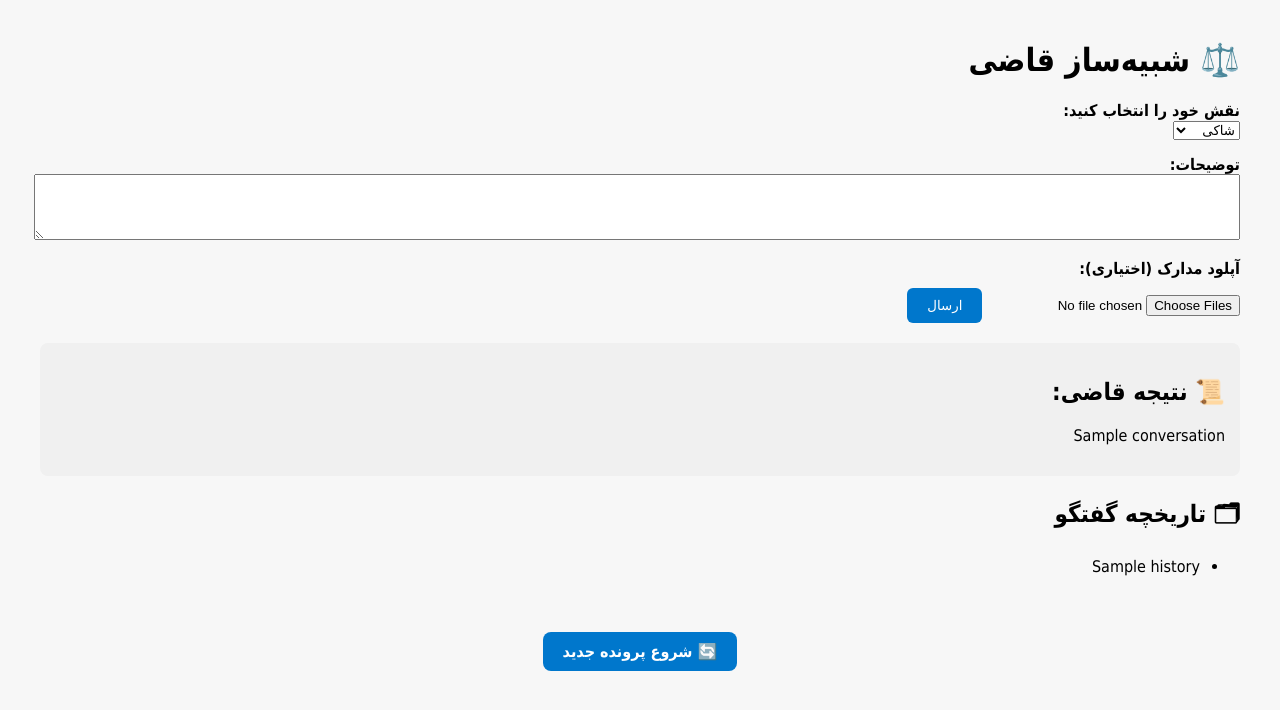
After one commit to infomanian/judge, a Flask app: template templates/index_old.html in a window 1280 px wide. The commit adds this page. Shown: the top 710 px of the page. Run offline with Flask 3, Linux system fonts and the light colour scheme; the template is opened without the code that fills it: most values are stand-ins (such as "Sample title", 1, 10 or a date in 2020).

Commit message:
interface changed

```diff
--- a/static/style.css
+++ b/static/style.css
@@ -7,47 +7,73 @@ body {
 }
 
 .container {
-  max-width: 800px;
-  margin: 20px auto;
-  background: #fff;
+  max-width: 1200px;
+  margin: auto;
   padding: 20px;
-  border-radius: 12px;
-  box-shadow: 0 4px 8px rgba(0,0,0,0.1);
+  font-family: Tahoma, sans-serif;
+  direction: rtl;
 }
 
-h1 {
-  text-align: center;
-  color: #333;
-}
-
-form {
-  display: flex;
-  flex-direction: column;
-  gap: 10px;
+form label {
+  display: block;
+  margin-top: 15px;
+  font-weight: bold;
 }
 
 textarea {
+  width: 100%;
   resize: vertical;
 }
 
 button {
-  padding: 10px;
-  background: #4CAF50;
-  color: white;
+  margin-top: 10px;
+  padding: 10px 20px;
+  background-color: #0077cc;
+  color: #fff;
   border: none;
-  border-radius: 8px;
+  border-radius: 6px;
   cursor: pointer;
 }
 
 button:hover {
-  background: #45a049;
+  background-color: #005fa3;
 }
 
-.response, .history {
+.response {
+  background-color: #f0f0f0;
+  padding: 15px;
   margin-top: 20px;
-  padding: 15px;
-  background: #f0f0f0;
   border-radius: 8px;
+}
+
+.history-container {
+  display: flex;
+  justify-content: space-between;
+  margin-top: 20px;
+}
+
+.history-column {
+  width: 48%;
+}
+
+.history-column h3 {
+  margin-bottom: 10px;
+  text-align: center;
+}
+
+.history-box {
+  background-color: #e0e0e0;
+  padding: 10px;
+  margin-bottom: 10px;
+  border-radius: 6px;
+}
+
+.history-column.right .history-box {
+  background-color: #d1ffd1; /* شاکی سبز */
+}
+
+.history-column.left .history-box {
+  background-color: #ffd1d1; /* متشاکی قرمز */
 }
 
 .btn-back {
--- /dev/null
+++ b/templates/index_old.html
@@ -0,0 +1,57 @@
+<!DOCTYPE html>
+<html lang="fa">
+
+<head>
+  <meta charset="UTF-8">
+  <title>شبیه‌ساز قاضی</title>
+  <link rel="stylesheet" href="{{ url_for('static', filename='style.css') }}">
+</head>
+
+<body>
+  <div class="container">
+    <h1>⚖️ شبیه‌ساز قاضی</h1>
+    <form method="POST" enctype="multipart/form-data">
+      <label for="role">نقش خود را انتخاب کنید:</label>
+      <select name="role" required>
+        <option value="شاکی">شاکی</option>
+        <option value="متشاکی">متشاکی</option>
+      </select>
+
+      <label for="text">توضیحات:</label>
+      <textarea name="text" rows="4" required></textarea>
+
+      <label for="files">آپلود مدارک (اختیاری):</label>
+      <input type="file" name="files" multiple>
+
+      <button type="submit">ارسال</button>
+    </form>
+
+    {% if conversation %}
+    <div class="response">
+      <h2>📜 نتیجه قاضی:</h2>
+      <p>{{ conversation }}</p>
+    </div>
+    {% endif %}
+
+    {% if history %}
+    <div class="history">
+      <h2>🗂 تاریخچه گفتگو</h2>
+      <ul>
+        {% for msg in history %}
+        <li>{{ msg }}</li>
+        {% endfor %}
+      </ul>
+    </div>
+    {% endif %}
+  </div>
+
+  {% if conversation %}
+  <div style="margin-top: 20px; text-align: center;">
+    <a href="/?new_case=1" class="btn-back">🔄 شروع پرونده جدید</a>
+  </div>
+  {% endif %}
+
+
+</body>
+
+</html>
```
Also changed, not shown: static/style_old.css (added, +66 -0 lines), templates/index.html (+18 -7 lines).
